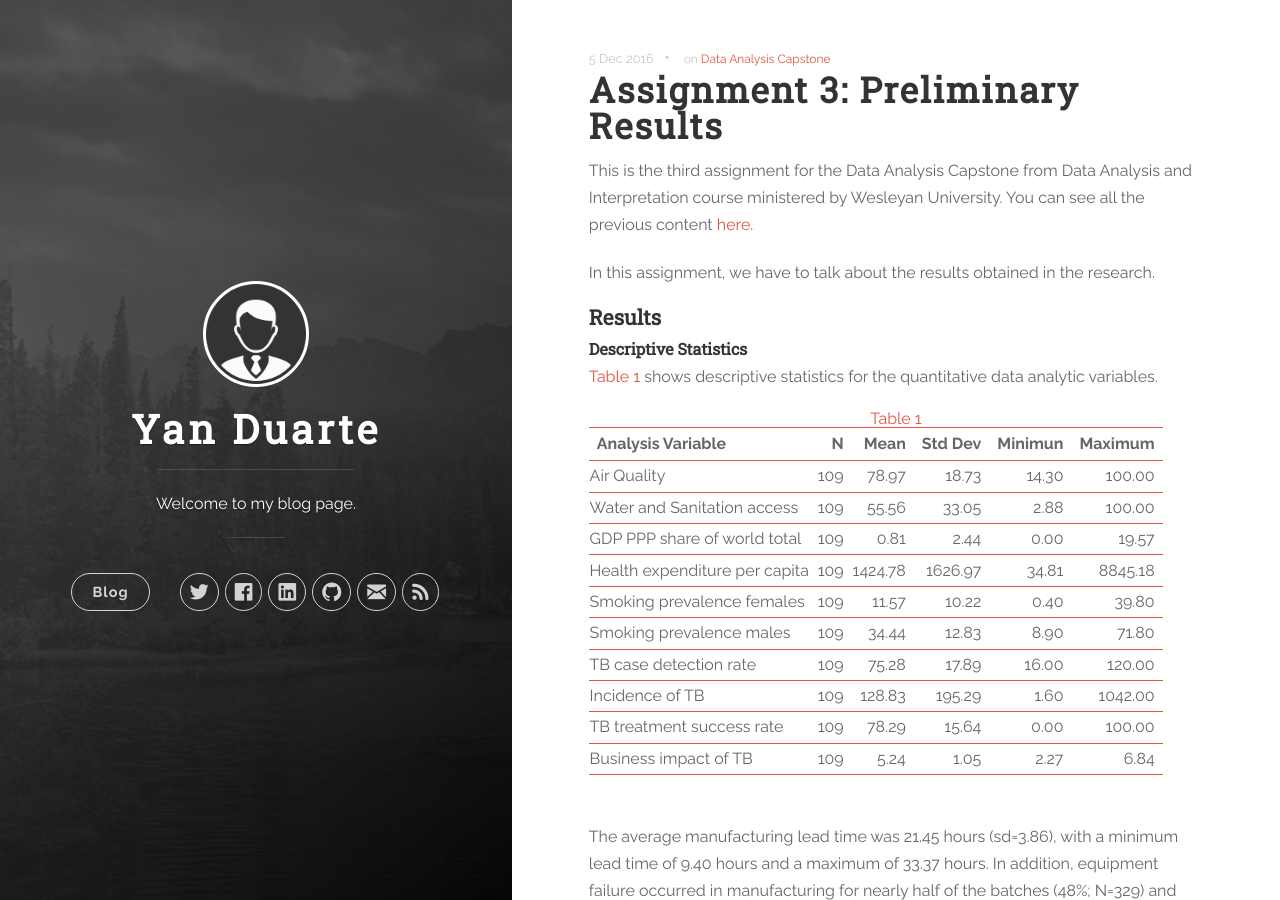
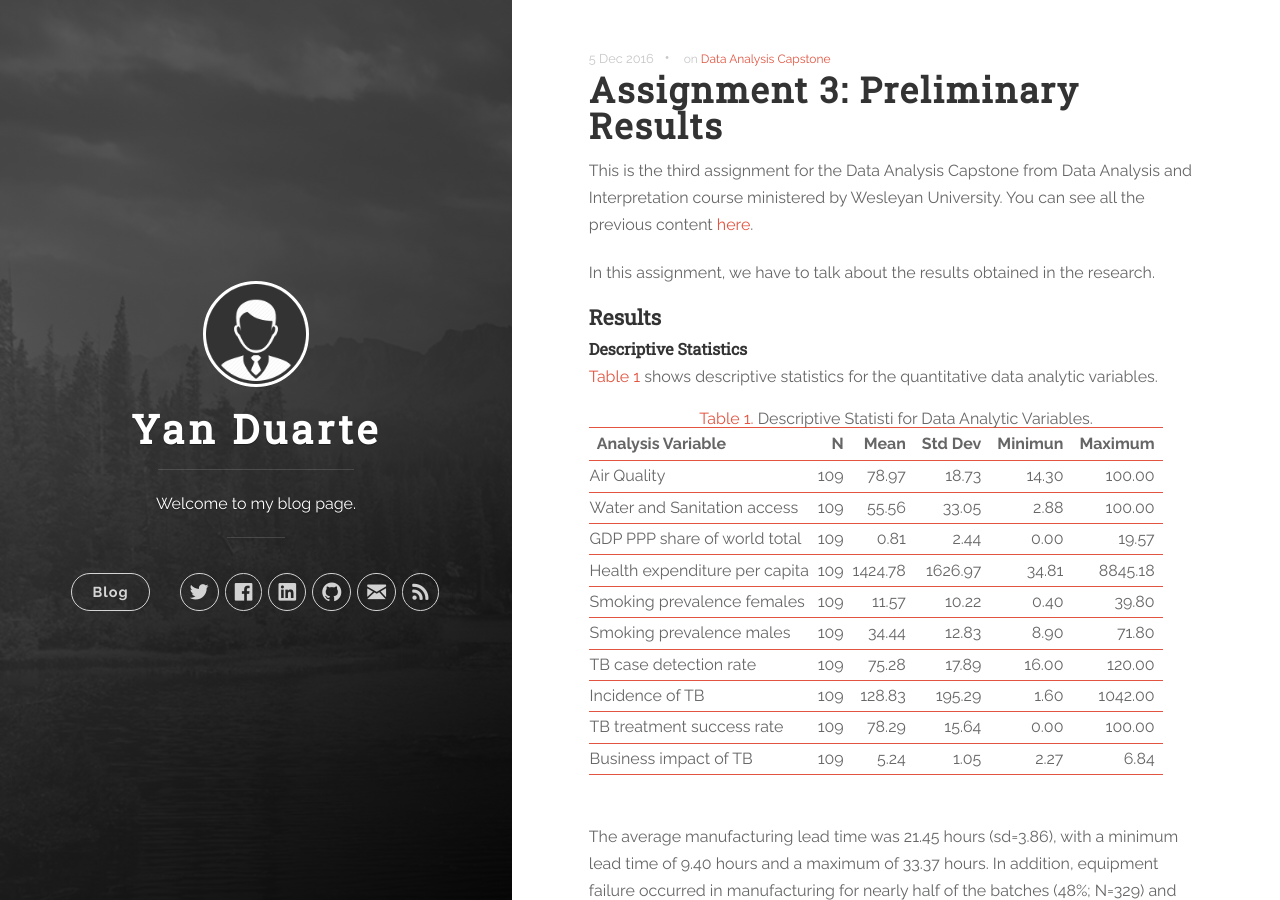
Before and after one commit to yan-duarte/yan-duarte.github.io, a Jekyll site: the page built from _posts/2016-12-05-DAC-Assignment3.md, in a window 1280 px wide and 900 px high. Built offline with Jekyll 4.4.1, drawn with Linux system fonts in a browser that asks for light colours; nearby versions of some CDN libraries.

Commit message:
Updated 2016-12-05-DAC-Assignment3.md

```diff
--- a/_posts/2016-12-05-DAC-Assignment3.md
+++ b/_posts/2016-12-05-DAC-Assignment3.md
@@ -19,7 +19,7 @@ In this assignment, we have to talk about the results obtained in the research.
 [Table 1](#abcd) shows descriptive statistics for the quantitative data analytic variables.
 
 
-<center><a name="abcd">Table 1</a></center>
+<center><a name="abcd">Table 1.</a> Descriptive Statisti for Data Analytic Variables.</center>
 
 | Analysis Variable             |   N   |   Mean   |   Std Dev   |   Minimun   |   Maximum   |
 |:------------------------------|------:|---------:|------------:|------------:|------------:|
```
